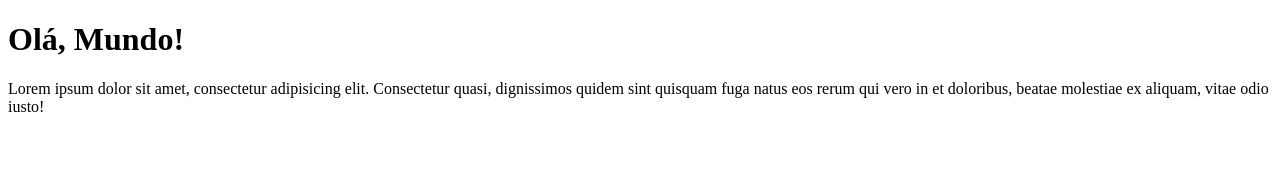
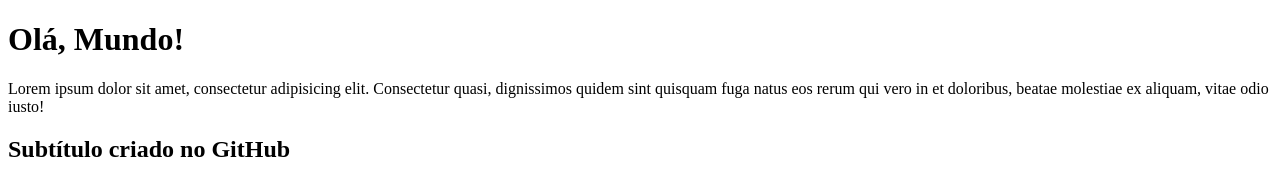
Before and after one commit to JhonnyAlves/Ola--Mundo, a plain HTML site: page site-exemplo/index.html in a window 1280 px wide. Drawn offline with Linux system fonts and the light colour scheme.

Commit message:
Subtitulo criado no GitHub

```diff
--- a/site-exemplo/index.html
+++ b/site-exemplo/index.html
@@ -8,5 +8,6 @@
 <body>
    <h1>Olá, Mundo!</h1>
    <p>Lorem ipsum dolor sit amet, consectetur adipisicing elit. Consectetur quasi, dignissimos quidem sint quisquam fuga natus eos rerum qui vero in et doloribus, beatae molestiae ex aliquam, vitae odio iusto!</p>
+<h2>Subtítulo criado no GitHub</h2>
 </body>
 </html>
```
